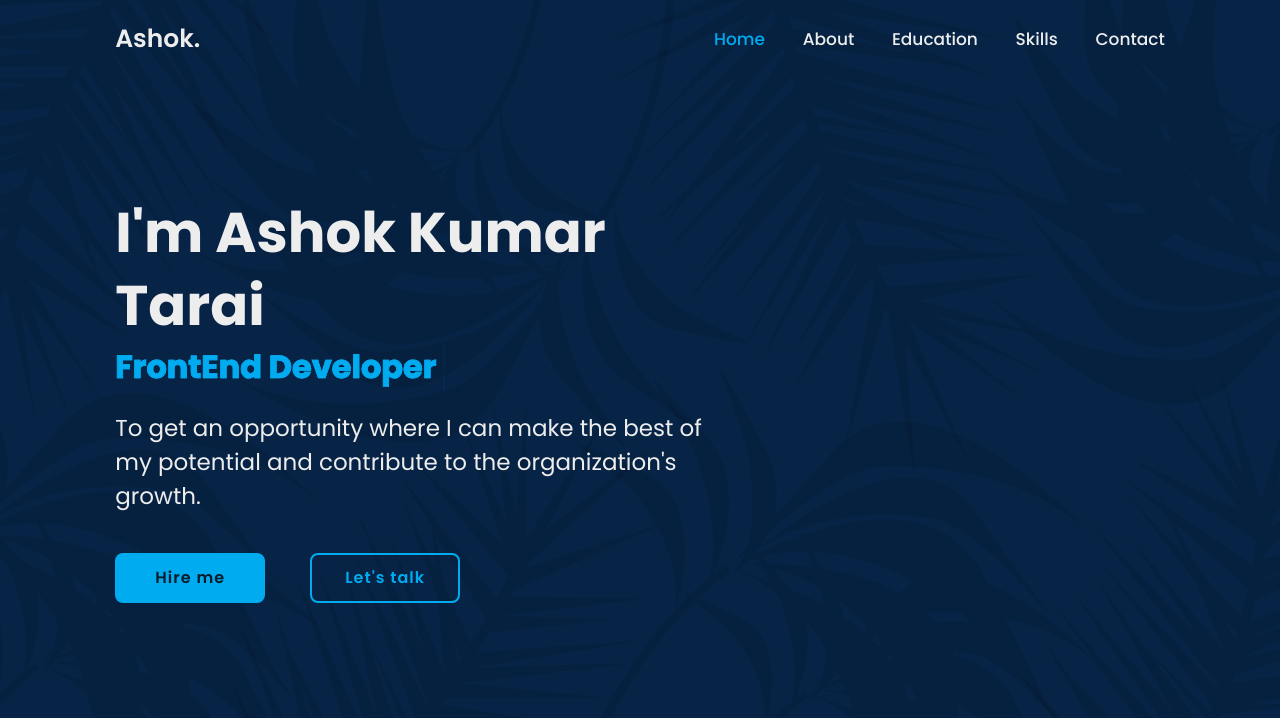
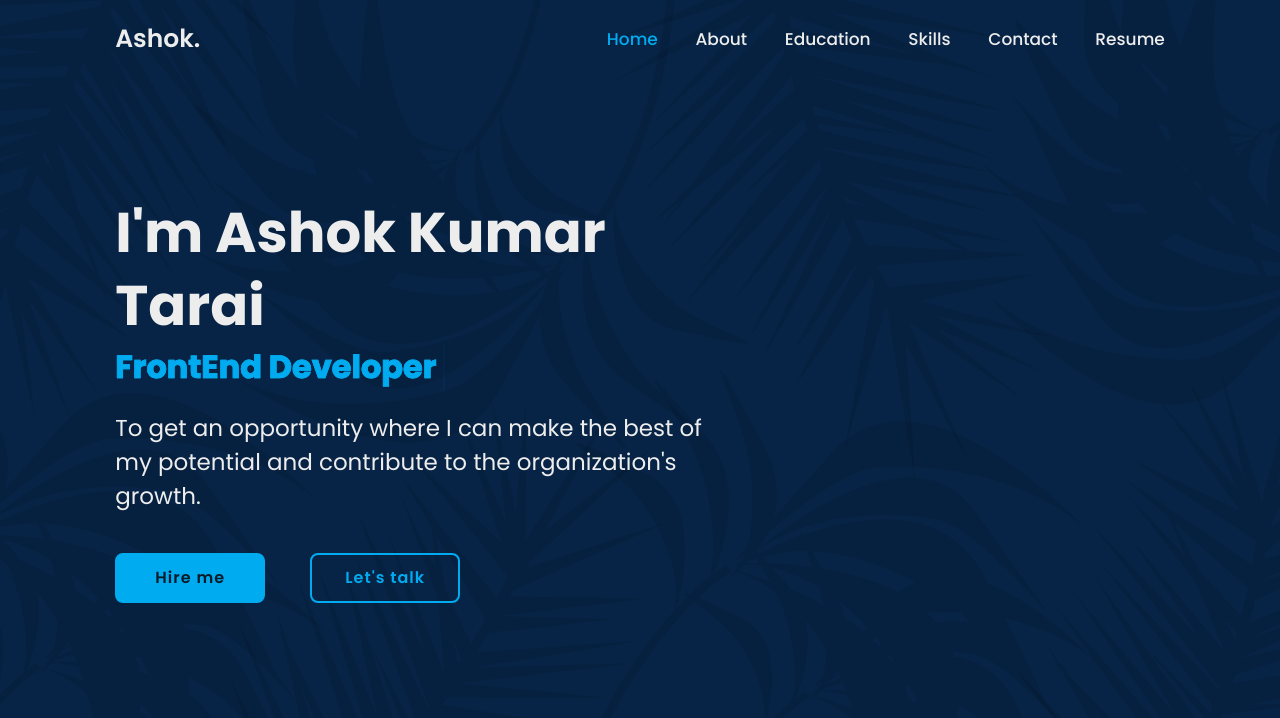
Before and after one commit to ashoktarai1997/My-Own-Portfolio, a plain HTML site: page index.html in a window 1280 px wide. Shown: the top 718 px of the page. Drawn offline with nearby package versions, Linux system fonts and the light colour scheme.

Commit message:
Add files via upload

```diff
--- a/index.html
+++ b/index.html
@@ -22,6 +22,7 @@
         <a href="#education">Education</a>
         <a href="#skills">Skills</a>
         <a href="#contact">Contact</a>
+        <a href="./assets/ashok sql.pdf">Resume</a>
         <span class="active-nav"></span>
         <!-- <span class="animate" style="--i:2;"></span> -->
       </nav>
```
Also changed, not shown: 1 other file.
